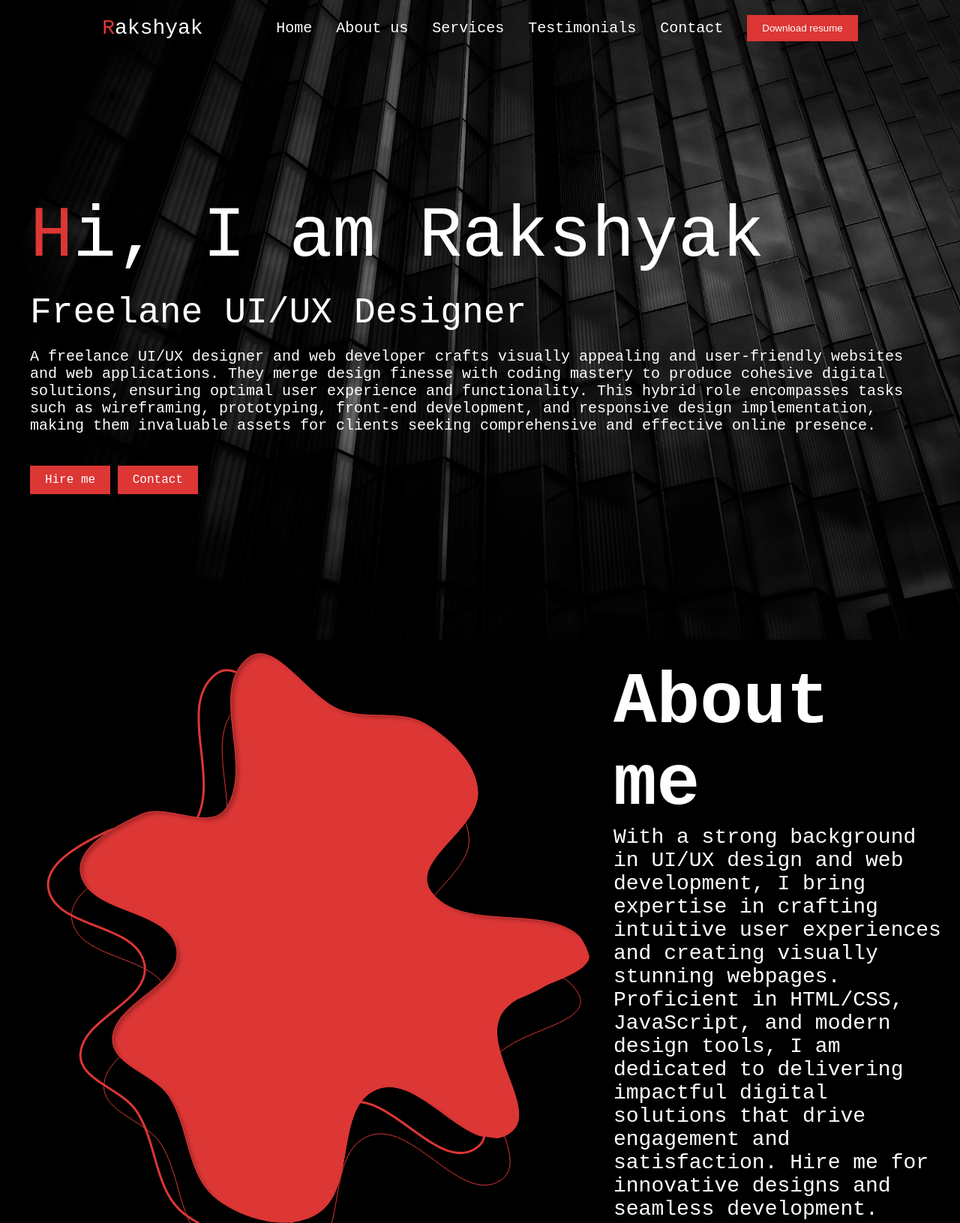
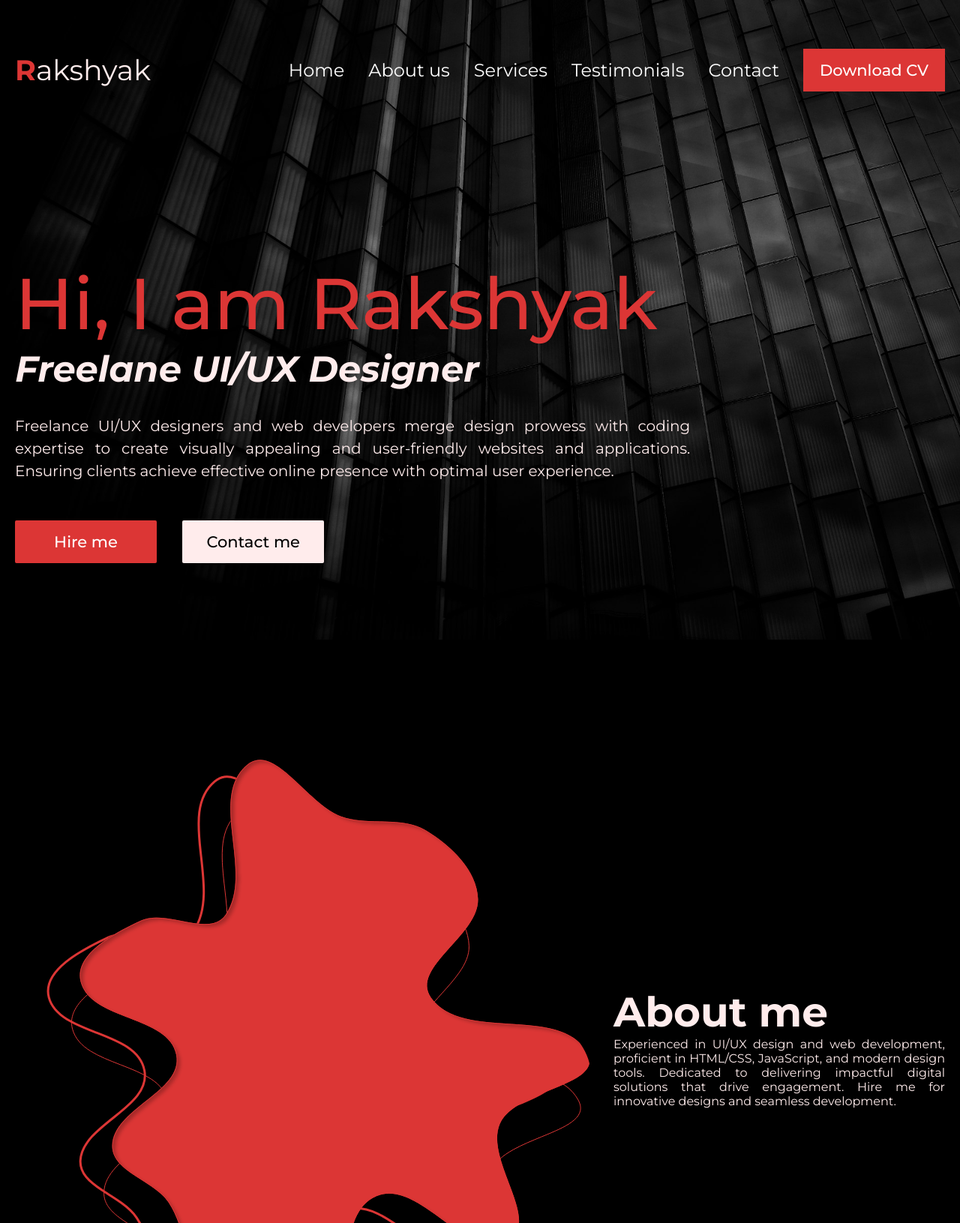
Before and after one commit to rakshyak-98/portfolio, a plain HTML site: page index.html in a window 1280 px wide. Shown: the top 1631 px of the page at 75% size. Drawn offline with Linux system fonts and the light colour scheme.

Commit message:
style and content correction

```diff
--- a/index.html
+++ b/index.html
@@ -21,41 +21,34 @@
                     <li><a href="#contact">Contact</a></li>
                 </ul>
             </nav>
-            <button class="btn" name="download-resume">Download resume</button>
+            <button class="btn btn--flat" name="download-resume">Download CV</button>
         </header>
         <section name="hero">
             <section name="hero_intro">
                 <p name="creator">Hi, I am Rakshyak</p>
                 <p name="occupation">Freelane UI/UX Designer</p>
-                <p name="creator-description">A freelance UI/UX designer and web developer crafts visually appealing and
-                    user-friendly websites and web applications. They merge design finesse with coding mastery to
-                    produce cohesive digital solutions, ensuring optimal user experience and functionality. This hybrid
-                    role encompasses tasks such as wireframing, prototyping, front-end development, and responsive
-                    design implementation, making them invaluable assets for clients seeking comprehensive and effective
-                    online presence.</p>
+                <p name="creator-description">Freelance UI/UX designers and web developers merge design prowess with
+                    coding expertise to create visually appealing and user-friendly websites and applications. Ensuring
+                    clients achieve effective online presence with optimal user experience.</p>
                 <div name="btn-group">
                     <a class="btn" href="#project" name="link-hire">Hire me</a>
-                    <a class="btn" href="#contact" name="link-contact">Contact</a>
+                    <a class="btn btn--light" href="#contact" name="link-contact">Contact me</a>
                 </div>
             </section>
         </section>
         <section name="about-me">
             <img src="./assets/figure-1.svg" alt="art-image">
-            <section name="catalog">
+            <section name="about-me-clue">
                 <h2 name="heading-2">About me</h2>
-                <p name="about-creator">With a strong background in UI/UX design and web development, I bring expertise
-                    in crafting intuitive user experiences and creating visually stunning webpages. Proficient in
-                    HTML/CSS, JavaScript, and modern design tools, I am dedicated to delivering impactful digital
-                    solutions that drive engagement and satisfaction. Hire me for innovative designs and seamless
-                    development.</p>
+                <p name="about-creator">Experienced in UI/UX design and web development, proficient in HTML/CSS,
+                    JavaScript, and modern design tools. Dedicated to delivering impactful digital solutions that drive
+                    engagement. Hire me for innovative designs and seamless development.</p>
             </section>
         </section>
         <section name="services">
             <h2 name="heading-2">Services</h2>
-            <p name="service-description">Elevate your digital presence with our comprehensive UI/UX and webpage
-                services. From user-centric design to responsive development, we deliver engaging interfaces tailored to
-                your audience. Let us transform your vision into captivating digital experiences that stand out in
-                today's competitive landscape.</p>
+            <p name="service-description">Craft engaging UI/UX, responsive webpages tailored to your audience. Let us
+                transform your vision into captivating digital experiences.</p>
             <section name="service-catalog">
                 <article name="card">
                     <img src="./assets/ui/A589 ,User ,Web ,Design ,Security.png" alt="icon">
@@ -78,14 +71,23 @@
                 </article>
             </section>
         </section>
+        <section name="projects">
+            <h2 name="heading-2">Projects</h2>
+            <p name="projects-catalog-description">
+                Highlighted in my portfolio's projects section: UI/UX template design project, emphasizing enhanced
+                usability and aesthetic appeal for software applications
+            </p>
+            <section name="projects-catalog">
+            </section>
+        </section>
         <section name="contact">
             <h2 name="heading-2">Contact</h2>
             <section name="action">
-                <input type="email" name="email">
-                <button class="btn" name="submit-email">Interested</button>
+                <input type="email" name="email" placeholder="Enter Your Email">
+                <button class="btn" name="submit-email">Contact me</button>
             </section>
             <section name="social-network">
-                <h3 name="heading-3">Rakshyak</h3>
+                <h3 class="text-size--medium" name="heading-3">Rakshyak</h3>
                 <nav>
                     <ul>
                         <li><a href="#home">Home</a></li>
--- a/style.css
+++ b/style.css
@@ -1,3 +1,5 @@
+@import url('https://fonts.googleapis.com/css2?family=Montserrat:ital,wght@0,100..900;1,100..900&display=swap');
+
 :root {
     --color-red: #DC3635;
     --color-white: #FFFFFF;
@@ -14,7 +16,7 @@
 }
 
 html {
-    font-family: 'Courier New', Courier, monospace;
+    font-family: 'Montserrat', 'Courier New', Courier, monospace;
 }
 
 a {
@@ -25,33 +27,20 @@ a {
 main {
     background-color: var(--color-black);
     padding: 20px;
-    color: var(--color-white);
+    color: var(--color-cream);
     background-image: url("./assets/samuel-scalzo-xyuYk9oLA8I-unsplash.jpg");
     background-size: contain;
     background-repeat: no-repeat;
 }
 
-[name="creator"] {
-    font-size: 28px;
-    color: inherit;
-}
-
-[name="creator"]::first-letter {
-    color: var(--color-red);
-}
-
-h2[name^="heading"] {
-    font-size: 96px;
-
-}
-
-nav {
-    font-size: 20px;
+h2 {
+    font-size: 55px;
 }
 
 nav ul {
     display: flex;
     gap: 2rem;
+    font-size: 24px;
 }
 
 li {
@@ -59,29 +48,82 @@ li {
     color: var(--color-white);
 }
 
+p {
+    text-align: justify;
+}
+
+input,
+button,
+a {
+    font-size: inherit;
+    font-family: inherit;
+}
+
 input[name="email"] {
     width: 600px;
-    padding: 10px 20px;
+    padding: 12px;
+    color: var(--color-black);
+    font-size: 20px;
+    border-radius: 5px;
+}
+
+section [name*="description"] {
+    font-size: 24px;
+    text-align: center;
 }
 
 /* class */
 
+.text-size--medium {
+    font-size: 32px;
+}
+
 .btn {
+    display: inline-block;
+    width: 189px;
+    text-align: center;
+    font-size: 21px;
+    font-weight: 500;
     background-color: var(--color-red);
-    padding: 10px 20px;
+    padding: 16px;
     color: var(--color-white);
     border: none;
+    border-radius: 2px;
+}
+
+.btn--light {
+    background-color: var(--color-cream);
+    color: var(--color-black);
+}
+
+.btn--flat {
+    border-radius: 0;
+}
+
+header,
+main>section {
+    max-width: 1400px;
+    margin-inline: auto;
 }
 
 header {
+    margin-top: 2.8rem;
     display: flex;
     align-items: center;
     justify-content: center;
     gap: 2rem;
+    margin-inline: auto;
 }
 
 header [name="creator"] {
-    flex-basis: 200px;
+    flex-grow: 1;
+    font-size: 28px;
+    font-size: 38px;
+}
+
+header [name="creator"]::first-letter {
+    color: var(--color-red);
+    font-weight: bolder;
 }
 
 header li a {
@@ -90,65 +132,59 @@ header li a {
     white-space: nowrap;
 }
 
-header [name="download-resume"] {
-    border-radius: 0;
-    background-color: var(--color-red);
-    color: var(--color-white);
-}
-
 /* styling sections */
 
-section {
-    margin-inline: auto;
-}
-
 section[name="hero"] {
-    height: 100vh;
+    margin-top: 14rem;
     display: flex;
     align-items: center;
     background-size: cover;
+    margin-bottom: 26vh;
 }
 
 section[name="hero_intro"] {
-    display: flex;
-    flex-direction: column;
-    gap: 20px;
+    max-width: 85ch;
 }
 
 section[name="hero_intro"] [name="creator"] {
     font-size: 96px;
-    font-weight: 400;
+    font-weight: 500;
+    color: var(--color-red);
 }
 
 section[name="hero_intro"] [name="occupation"] {
     font-size: 48px;
+    font-style: italic;
+    font-weight: bold;
+    margin-bottom: 2rem;
 }
 
 section[name="hero_intro"] [name^="link"] {
     align-self: start;
 }
 
+section[name="hero_intro"] [name^="link"]:not(:first-child) {
+    margin-left: 30px;
+}
+
 section[name="hero_intro"] [name="creator-description"] {
     font-size: 20px;
-    max-width: 100ch;
-    margin-bottom: 2rem;
+    margin-bottom: 3.2rem;
+    text-align: justify;
+    line-height: 1.5;
 }
 
 section[name="about-me"] {
-    height: 100vh;
     display: flex;
     align-items: center;
-}
-
-section[name="about-me"] p[name^="about-creator"] {
-    font-size: 28px;
+    margin-bottom: 10vh;
 }
 
 section[name="services"] {
     max-width: 1400px;
-    height: 100vh;
     display: grid;
     place-content: center;
+    margin-bottom: 14vh;
 }
 
 section[name="services"] [name="service_list"] {
@@ -160,10 +196,6 @@ section[name="services"]> :first-child {
     text-align: center;
 }
 
-section[name="services"] [name="service-description"] {
-    max-width: 108ch;
-    margin-inline: auto;
-}
 
 section[name="service-catalog"] {
     margin-top: 5rem;
@@ -210,16 +242,34 @@ section[name="social-network"] {
 }
 
 section[name="social-network"] [name="heading-3"] {
-    font-size: 42px;
     margin-bottom: 3rem;
 }
 
-section[name="social-links"]{
+section[name="contact"] [name="heading-3"]::first-letter{
+    color: var(--color-red);
+}
+
+section[name="social-links"] {
     margin-top: 4rem;
 
 }
 
-footer{
+section[name="projects"]{
+    height: 80vh;
+}
+
+section[name="projects"] [name="projects-catalog-description"] {
+    text-align: center;
+    max-width: 100ch;
+    margin-inline: auto;
+}
+
+section[name="projects"] [name="heading-2"] {
+    text-align: center;
+}
+
+
+footer {
     background-color: var(--color-red);
-    height: 80px;
+    height: 100px;
 }
```
